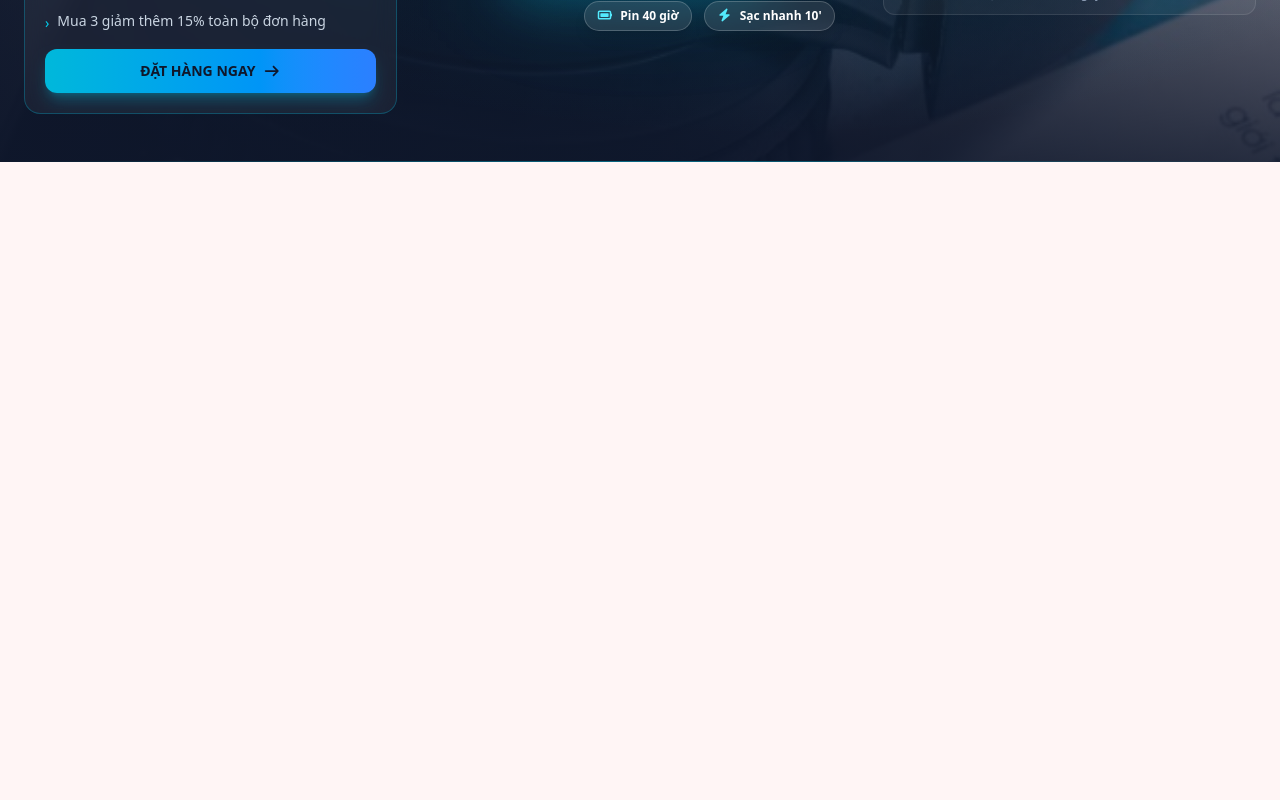
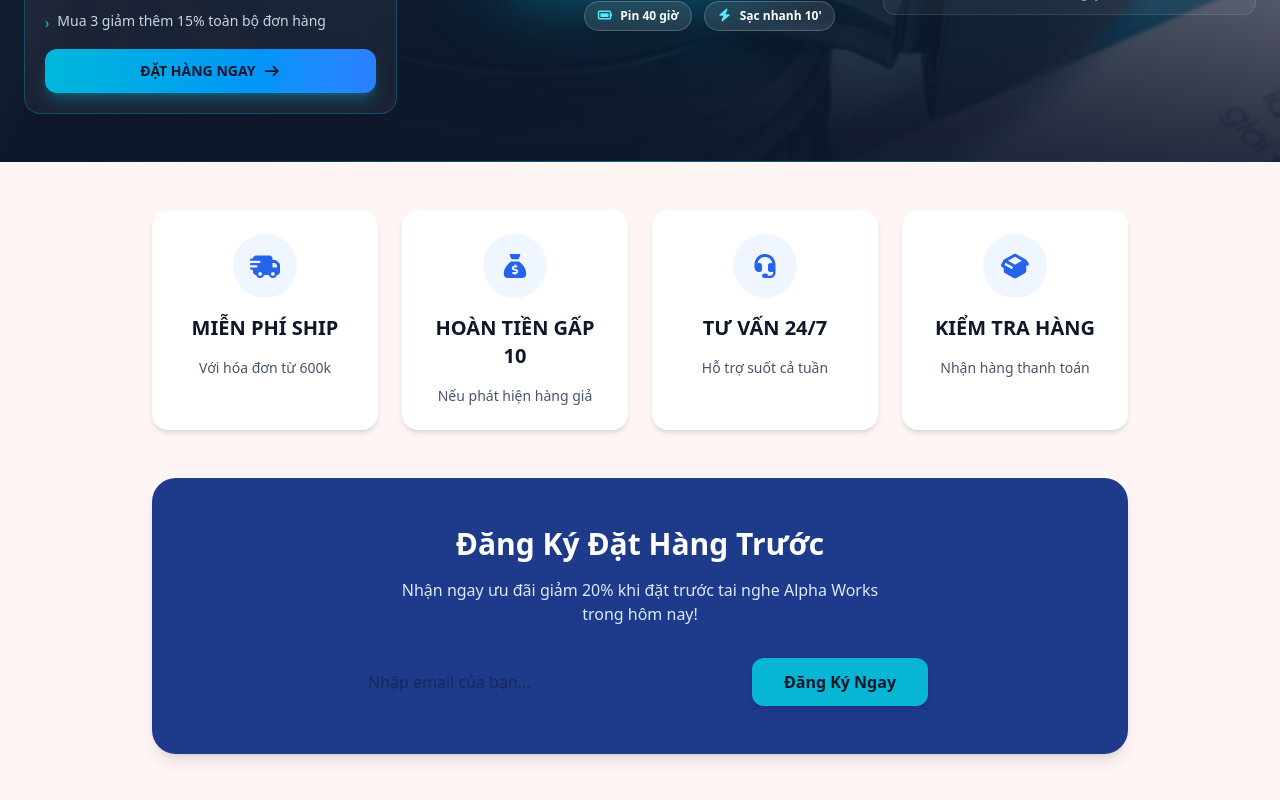
Before and after one commit to tuevu2223/earbuds-landing, a Next.js app: page / in a window 1280 px wide. Shown: the part 464-1264 px from the top of the page. Before the commit the page ends 800 px from the top, so only its background shows below. Built offline with nearby package versions, Linux system fonts and the light colour scheme.

Commit message:
feat: implement trust anchors cards and pre-order newsletter cta

```diff
--- a/src/app/page.jsx
+++ b/src/app/page.jsx
@@ -2,12 +2,78 @@
 
 import HeroSection from "./components/HeroSection";
 import { FontAwesomeIcon } from "@fortawesome/react-fontawesome";
-import { faMusic, faHeadphones, faBatteryFull } from "@fortawesome/free-solid-svg-icons";
+import { faTruckFast, faSackDollar, faHeadset, faBoxOpen } from "@fortawesome/free-solid-svg-icons";
 
 export default function Home() {
   return (
     <div className="min-h-screen bg-theme-bg font-sans">
       <HeroSection />
+      <div className="max-w-5xl mx-auto space-y-12 px-6 py-12">
+
+        <section className="grid grid-cols-1 md:grid-cols-2 lg:grid-cols-4 gap-6">
+
+          <div className="bg-theme-box shadow-md rounded-2xl p-6 flex flex-col items-center text-center space-y-4 transition-transform hover:-translate-y-1">
+            <div className="w-16 h-16 rounded-full bg-theme-accent-bg text-theme-accent flex items-center justify-center text-2xl">
+              <FontAwesomeIcon icon={faTruckFast} />
+            </div>
+            <h3 className="text-xl font-bold text-text-heading uppercase">Miễn Phí Ship</h3>
+            <p className="text-text-body text-sm">
+              Với hóa đơn từ 600k
+            </p>
+          </div>
+
+          <div className="bg-theme-box shadow-md rounded-2xl p-6 flex flex-col items-center text-center space-y-4 transition-transform hover:-translate-y-1">
+            <div className="w-16 h-16 rounded-full bg-theme-accent-bg text-theme-accent flex items-center justify-center text-2xl">
+              <FontAwesomeIcon icon={faSackDollar} />
+            </div>
+            <h3 className="text-xl font-bold text-text-heading uppercase">Hoàn Tiền Gấp 10</h3>
+            <p className="text-text-body text-sm">
+              Nếu phát hiện hàng giả
+            </p>
+          </div>
+
+          <div className="bg-theme-box shadow-md rounded-2xl p-6 flex flex-col items-center text-center space-y-4 transition-transform hover:-translate-y-1">
+            <div className="w-16 h-16 rounded-full bg-theme-accent-bg text-theme-accent flex items-center justify-center text-2xl">
+              <FontAwesomeIcon icon={faHeadset} />
+            </div>
+            <h3 className="text-xl font-bold text-text-heading uppercase">Tư Vấn 24/7</h3>
+            <p className="text-text-body text-sm">
+              Hỗ trợ suốt cả tuần
+            </p>
+          </div>
+
+          <div className="bg-theme-box shadow-md rounded-2xl p-6 flex flex-col items-center text-center space-y-4 transition-transform hover:-translate-y-1">
+            <div className="w-16 h-16 rounded-full bg-theme-accent-bg text-theme-accent flex items-center justify-center text-2xl">
+              <FontAwesomeIcon icon={faBoxOpen} />
+            </div>
+            <h3 className="text-xl font-bold text-text-heading uppercase">Kiểm Tra Hàng</h3>
+            <p className="text-text-body text-sm">
+              Nhận hàng thanh toán
+            </p>
+          </div>
+
+        </section>
+
+        <section className="bg-theme-cta rounded-3xl p-8 md:p-12 text-center shadow-lg">
+          <h2 className="text-3xl font-bold text-white mb-4">
+            Đăng Ký Đặt Hàng Trước
+          </h2>
+          <p className="text-blue-100 mb-8 max-w-lg mx-auto">
+            Nhận ngay ưu đãi giảm 20% khi đặt trước tai nghe Alpha Works trong hôm nay!
+          </p>
+          <form className="flex flex-col sm:flex-row gap-4 justify-center max-w-xl mx-auto" onSubmit={(e) => e.preventDefault()}>
+            <input
+              type="email"
+              placeholder="Nhập email của bạn..."
+              className="flex-1 px-4 py-3 rounded-xl text-text-heading outline-none focus:ring-2 focus:ring-theme-btn"
+            />
+            <button className="bg-theme-btn text-theme-btn-text font-bold px-8 py-3 rounded-xl shadow-md hover:opacity-90 transition-opacity">
+              Đăng Ký Ngay
+            </button>
+          </form>
+        </section>
+
+      </div>
     </div>
   );
 }
```
